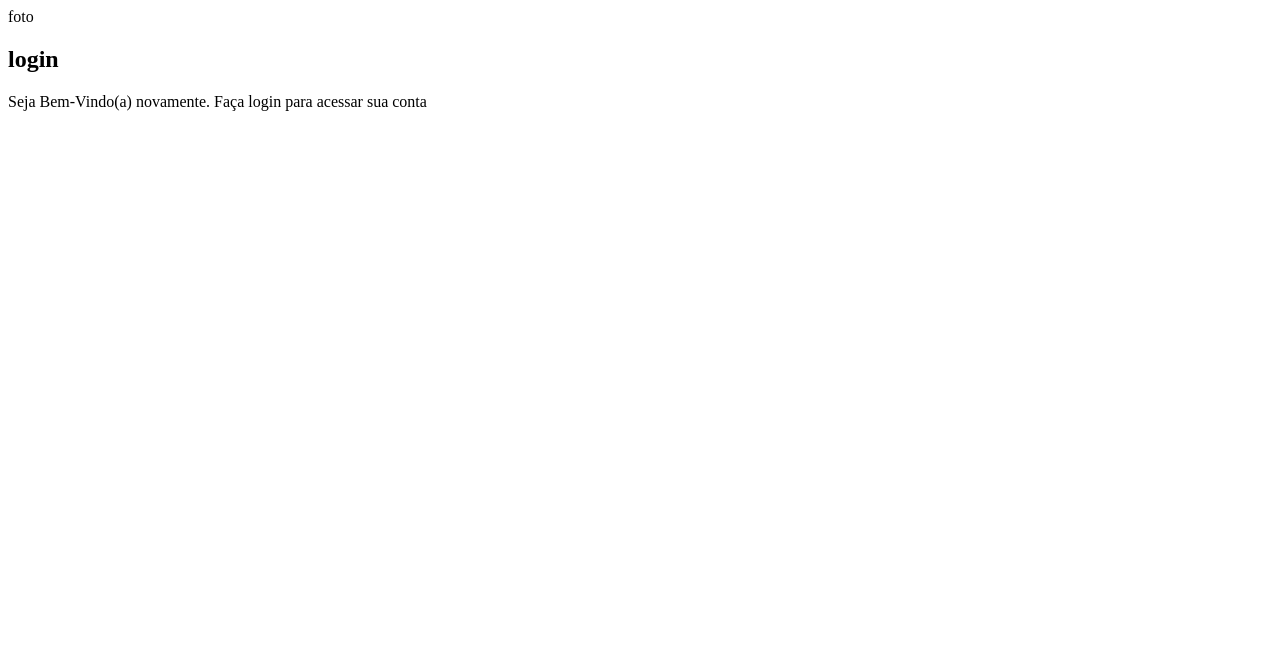
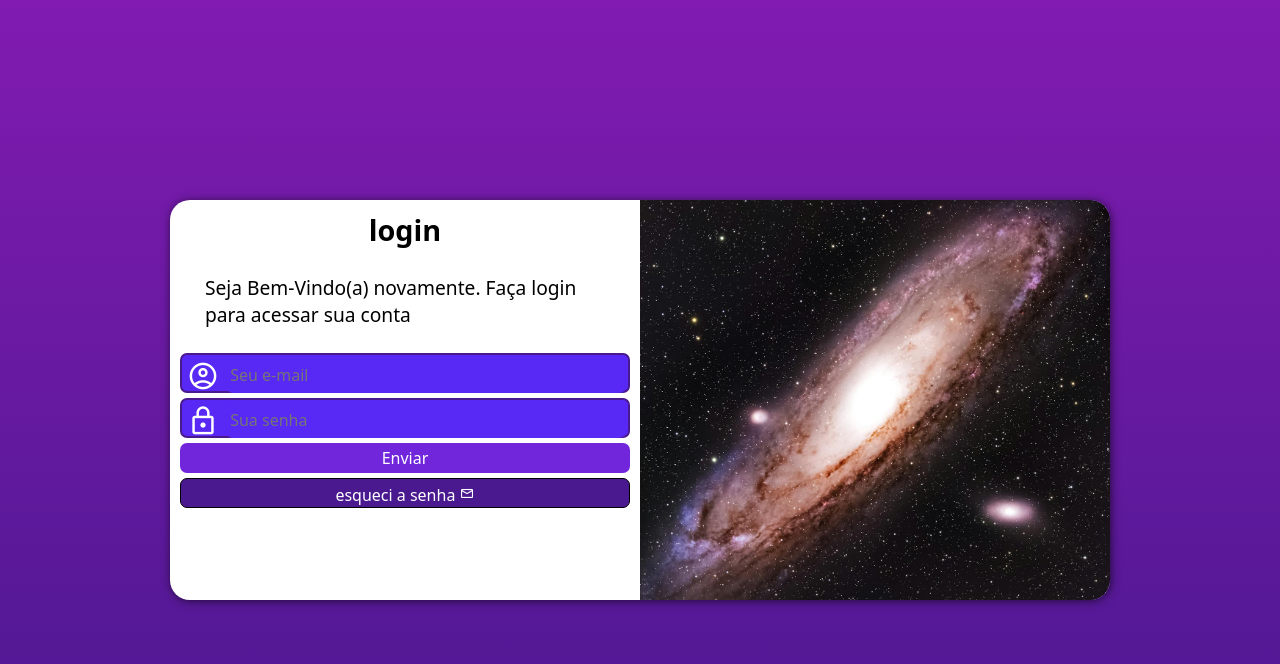
Before and after one commit to Magalvizz/Tela-Login, a plain HTML site: page index.html in a window 1280 px wide. Drawn offline with nearby package versions, Linux system fonts and the light colour scheme.

Commit message:
Login
Tela feita

```diff
--- a/Estilos/configurações.css
+++ b/Estilos/configurações.css
@@ -6,4 +6,119 @@
     Violeta2:#5B1EB1
     Violeta3:#4A188F
     Rosa:#811BB1
+    lilás:#5828F5
     */
+    *{
+        font-family: system-ui, -apple-system, BlinkMacSystemFont, 'Segoe UI', Roboto, Oxygen, Ubuntu, Cantarell, 'Open Sans', 'Helvetica Neue', sans-serif;
+        padding: 0px;
+        margin: 0px;
+        box-sizing: border-box;
+    }
+    body, html{
+        background-color: #4A188F;
+        height: 100vh;
+        width: 100vw;
+    }
+    main{
+        position: relative;
+        height: 100vh;
+        width: 100vw;
+    }
+    section#login{
+        position: absolute;
+        top: 50%;
+        left: 50%;
+        background-color: #ffffff;
+        width: 250px;
+        height: 500px;
+        border-radius: 20px;
+        overflow: hidden;
+        box-shadow: 1px 1px 10px rgba(0, 0, 0, 0.616);
+        transition: width 2s, height 1s;
+        transition-timing-function: ease;
+        transform: translate(-50%, -50%);
+    }
+    section#login > div#img{
+        display: block;
+        background: #7126DB url(../Imagens/Galaxy6.jpg);
+        height: 200px;
+        background-size: cover;
+        background-repeat: no-repeat;
+        background-position: center center;
+    }
+    section#login > div#form {
+        display: block;
+        padding: 10px;
+    }
+    div#form > h1{
+        text-align: center;
+        margin-bottom: 10px;
+    }
+    div#form > p{
+        font-size: 0.9em;
+    }
+    div.campo > label{
+        display: none;
+    }
+    div.campo > i{
+        color: #ffffff;
+        font-size: 2em;
+        width: 40px;
+        padding: 5px;
+    }
+    div.campo > input{
+        background-color: #5828F5;
+        font-size: 1em;
+        width: calc(100% - 46px);
+        height: 100%;
+        border: 0px;
+        border-radius: 7px;
+        padding: 4px;
+        transform: translateY(-11px);
+    }
+    div.campo > input:focus-within{
+        color: #ffffff;
+    }
+    form > div.campo{
+        background-color: #5828F5;
+        border: 2px solid #4A188F;
+        display: block;
+        width: 100%;
+        height: 40px;
+        border-radius: 7px;
+        margin: 5px 0px;
+    }
+    form > input[type=submit] {
+        display: block;
+        font-size: 1em;
+        width: 100%;
+        height: 30px;
+        background-color: #7126DB;
+        color: white;
+        border: none;
+        border-radius: 7px;
+        cursor: pointer;
+    }
+    form > input[type=submit]:hover {
+        background-color: #811BB1;
+    }
+    form > a.botao {
+        display: block;
+        text-align: center;
+        font-size: 1em;
+        width: 100%;
+        height: 30px;
+        margin-top: 5px;
+        padding-top: 5px;
+        background-color: #4A188F;
+        color: white;
+        border: 1px solid black;
+        border-radius: 7px;
+        text-decoration: none;
+    }
+    form > a.botao:hover{
+        background-color: #a21fdfe1;
+    }
+    form > a.botao > i{
+        font-size: 0.94em;
+    }
--- /dev/null
+++ b/Estilos/mediaqueries.css
@@ -0,0 +1,49 @@
+@charset "UTF-8";
+
+@media screen and (min-width: 768px) and (max-width: 992px) {
+    body{
+        background-image: linear-gradient(to top, #4A188F, #811BB1);
+    }
+    section#login{
+        width: 80vw;
+        height: 350px;
+    }
+    section#login > div#img{
+        float: left;
+        height: 100%;
+        width: 40%;
+    }
+    section#login > div#form{
+        float: right;
+        height: 100%;
+        width: 60%;
+    }
+    div#form > p {
+        margin: 25px;
+    }
+}
+@media screen and (min-width:992px) {
+    body{
+        background-image: linear-gradient(to top, #4A188F, #811BB1);
+    }
+    section#login{
+        width: 940px;
+        height: 400px;
+    }
+    section#login > div#img{
+        float: right;
+        width: 50%;
+        height: 100%;
+    }
+    section#login > div#form{
+        float: left;
+        width: 50%;
+    }
+    div#form > h1{
+        font-size: 1.8em;
+    }
+    div#form > p{
+        margin: 25px;
+        font-size: 1.2em;
+    }
+}
--- a/index.html
+++ b/index.html
@@ -5,18 +5,38 @@
     <meta name="viewport" content="width=device-width, initial-scale=1.0">
     <title>Tela-Login</title>
     <link rel="stylesheet" href="Estilos/configurações.css">
+    <link rel="stylesheet" href="Estilos/mediaqueries.css">
+    <link rel="stylesheet" href="https://fonts.googleapis.com/css2?family=Material+Symbols+Outlined:opsz,wght,FILL,GRAD@20..48,100..700,0..1,-50..200" />
+
 </head>
 <body>
     <main>
         <section id="login">
             <div id="img">
-                foto
+                <!--Imagem-->
             </div>
             <div id="form">
                 <h1>login</h1>
                 <p>Seja Bem-Vindo(a) novamente. Faça login para acessar sua conta</p>
-                <form action="login.php" method="post">
-
+                <form action="login.php" method="post" autocomplete="on">
+                    <div class="campo">
+                        <i class="material-symbols-outlined">
+                            account_circle
+                        </i>
+                        <input type="email" name="login" id="ilogin" placeholder="Seu e-mail" autocomplete="email" required maxlength="40">
+                        <label for="ilogin">login</label>
+                    </div>
+                    <div class="campo">
+                        <i class="material-symbols-outlined">
+                            lock
+                        </i>
+                        <input type="password" name="senha" id="isenha" placeholder="Sua senha" autocomplete="current-password" required minlength="8" maxlength="15">
+                        <label for="isenha">senha</label>
+                    </div>
+                    <input type="submit" value="Enviar">
+                    <a href="senha.html" class="botao">
+                        esqueci a senha <i class="material-symbols-outlined">mail</i>
+                    </a>
                 </form>
             </div>
         </section>
```
